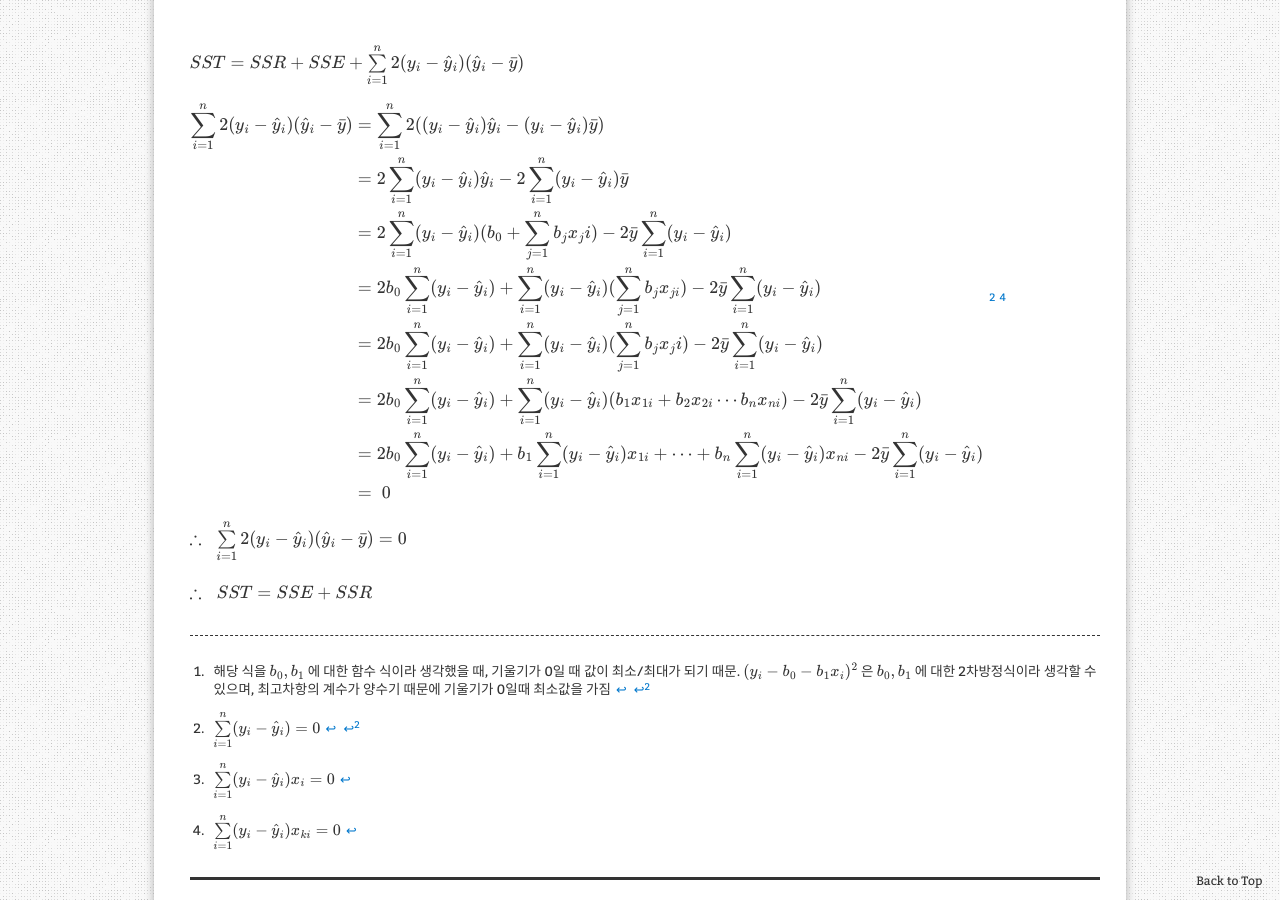
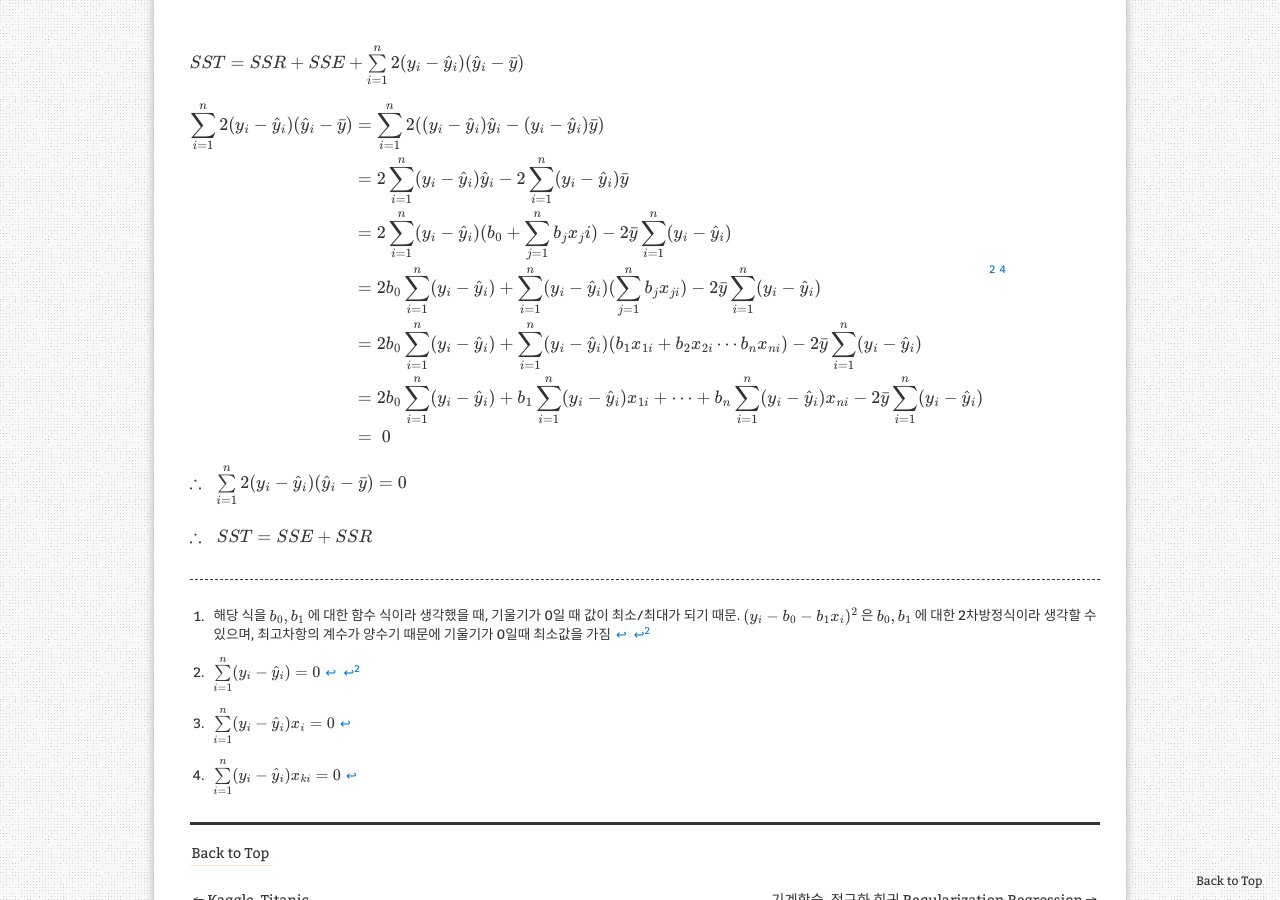
Before and after one commit to aristohyun/aristohyun.github.io, a Jekyll site: the page built from _posts/2021-06-25-Linear-Regression.md, in a window 1280 px wide and 900 px high, scrolled down 4299 px. Built offline with Jekyll 4.4.1, drawn with Linux system fonts in a browser that asks for light colours; formulas are drawn with MathJax 3; comment, search, counter and statistics services are not loaded.

Commit message:
Update 2021-06-25-Linear-Regression.md

```diff
--- a/_posts/2021-06-25-Linear-Regression.md
+++ b/_posts/2021-06-25-Linear-Regression.md
@@ -145,7 +145,6 @@ $ \begin{align\*}\sum\limits_ {i=1}^{n}2(y_ i - \hat{y}_ i)(\hat{y}_ i - \bar{y}
 &= 2 \sum\limits_ {i=1}^{n} (y_ i - \hat{y}_ i)\hat{y}_ i - 2 \sum\limits_{i=1}^{n} (y_ i - \hat{y}_ i) \bar{y} \\\
 &= 2 \sum\limits_ {i=1}^{n} (y_ i - \hat{y}_ i)(b_ 0 + \sum \limits_ {j=1}^{n} b_ j x_ ji) - 2\bar{y} \sum\limits_{i=1}^{n} (y_ i - \hat{y}_ i) \\\
 &= 2 b_0 \sum\limits_ {i=1}^{n} (y_ i - \hat{y}_ i) + \sum\limits_ {i=1}^{n} (y_ i - \hat{y}_ i)(\sum \limits_ {j=1}^{n} b_ j x_ {ji}) - 2\bar{y} \sum\limits_{i=1}^{n} (y_ i - \hat{y}_ i) \\\
-&= 2 b_0 \sum\limits_ {i=1}^{n} (y_ i - \hat{y}_ i) + \sum\limits_ {i=1}^{n} (y_ i - \hat{y}_ i)(\sum \limits_ {j=1}^{n} b_ j x_ ji) - 2\bar{y} \sum\limits_{i=1}^{n} (y_ i - \hat{y}_ i) \\\
 &= 2 b_0 \sum\limits_ {i=1}^{n} (y_ i - \hat{y}_ i) + \sum\limits_ {i=1}^{n} (y_ i - \hat{y}_ i)(b_ 1 x_ {1i} + b_ 2 x_ {2i} \cdots b_ n x_ {ni}) - 2\bar{y} \sum\limits_{i=1}^{n} (y_ i - \hat{y}_ i) \\\
 &= 2 b_0 \sum\limits_ {i=1}^{n} (y_ i - \hat{y}_ i) + b_ 1\sum\limits_ {i=1}^{n} (y_ i - \hat{y}_ i)x_ {1i} + \cdots + b_ n\sum\limits_ {i=1}^{n} (y_ i - \hat{y}_ i)x_ {ni} - 2\bar{y} \sum\limits_{i=1}^{n} (y_ i - \hat{y}_ i) \\\
 &= \; 0 \end{align\*} $ [^2][^4]
```
